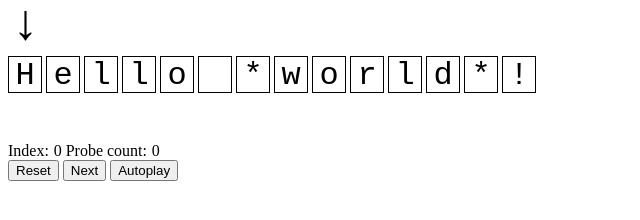
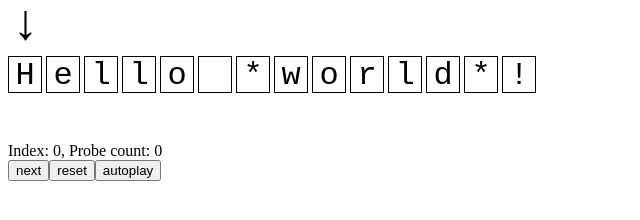
Before and after one commit to marcusklaas/parser-dos-demo, a plain HTML site: page index.html in a window 1280 px wide. Shown: the full height of the page, 0-640 px from the left. Drawn offline with Linux system fonts and the light colour scheme.

Commit message:
Abstract visualisation into class

```diff
--- a/index.html
+++ b/index.html
@@ -7,151 +7,179 @@
     <link rel="stylesheet" type="text/css" href="style.css">
     <title>Scanner DoS Demo</title>
     <script>
-        const autoplayDelayMs = 300;
-        let ix = 0;
-        let probeCount = 0;
-        let text = `Hello *world*!`;
-        let anchor = null;
+        class Demo {
+            constructor(container, text, parseFnGen, autoplayDelayMs = 300) {
+                this.container = container;
+                this.autoplayDelayMs = autoplayDelayMs;
+                this.text = text;
+                this.ix = 0;
+                this.probeCount = 0;
+                this.anchor = null;
+                this.parseFnGen = parseFnGen;
+                this.parseFn = parseFnGen();
 
-        const parseFnGen = () => {
-            let inside = false;
+                this.setupUI();
+                this.updateUI();
+            }
 
-            // parseFn takes the current ix, anchor and text
-            // and returns an anchor and a span
-            return (ix, anchor, text) => {
-                if (text[ix] == '*') {
-                    if (inside) {
-                        return [null, [anchor, ix]];
-                    } else {
-                        inside = true;
-                        return [ix, null];
-                    }
+            setupUI() {
+                const self = this;
 
+                // Create display section
+                this.section = document.createElement("section");
+                for (const c of this.text) {
+                    const charElt = document.createElement("char");
+                    charElt.innerText = c;
+                    this.section.appendChild(charElt);
+                }
+                this.container.appendChild(this.section);
+
+                // Create form and its buttons
+                const form = document.createElement("form");
+                this.container.appendChild(form);
+
+                this.indexSpan = document.createElement("span");
+                this.indexSpan.classList.add("index");
+                form.appendChild(this.indexSpan);
+
+                this.counterSpan = document.createElement("span");
+                this.counterSpan.classList.add("counter");
+                form.appendChild(this.counterSpan);
+                form.appendChild(document.createElement('br'));
+
+                const nextButton = document.createElement("button");
+                nextButton.innerText = "next";
+                nextButton.type = "button";
+                nextButton.addEventListener("click", () => self.next());
+                form.appendChild(nextButton);
+
+                const resetButton = document.createElement("button");
+                resetButton.innerText = "reset";
+                resetButton.type = "button";
+                resetButton.addEventListener("click", () => self.reset());
+                form.appendChild(resetButton);
+
+                const autoplayButton = document.createElement("button");
+                autoplayButton.innerText = "autoplay";
+                autoplayButton.type = "button";
+                autoplayButton.addEventListener("click", () => self.autoplay());
+                form.appendChild(autoplayButton);
+            }
+
+            updateUI() {
+                // first deactivate any existing active nodes
+                for (const node of this.section.querySelectorAll("char.active")) {
+                    node.classList.remove("active");
                 }
 
-                return [anchor, null];
-            }
-        };
-        let parseFn = parseFnGen();
+                // activate node with given index
+                const node = this.section.querySelector(`char:nth-child(${this.ix + 1})`);
+                node.classList.add("active");
 
-        const updateUI = () => {
-            // first deactivate any existing active nodes
-            for (const node of document.querySelectorAll("char.active")) {
-                node.classList.remove("active");
+                // unmark marked nodes
+                for (const node of this.section.querySelectorAll("char.marked")) {
+                    node.classList.remove("marked");
+                }
+
+                if (this.anchor !== null) {
+                    // anchor is set, lets mark nodes between anchor and
+                    // active node
+                    let marked = 0;
+                    const nodes = this.section.querySelectorAll(`char:nth-child(n + ${this.anchor + 1})`);
+                    for (const node of nodes) {
+                        node.classList.add("marked");
+                        marked += 1;
+                        if (marked > this.ix - this.anchor) {
+                            break;
+                        }
+                    }
+                }
+
+                // set form elements
+                this.indexSpan.innerHTML = this.ix;
+                this.counterSpan.innerHTML = this.probeCount;
             }
 
-            // activate node with given index
-            const node = document.querySelector(`char:nth-child(${ix + 1})`);
-            node.classList.add("active");
+            markSpan(span) {
+                // unmark marked nodes
+                for (const node of this.section.querySelectorAll("char.marked")) {
+                    node.classList.remove("marked");
+                }
 
-            // unmark marked nodes
-            for (const node of document.querySelectorAll("char.marked")) {
-                node.classList.remove("marked");
-            }
-
-            if (anchor !== null) {
-                // anchor is set, lets mark nodes between anchor and
-                // active node
-                const markLimit = ix - anchor;
+                const [spanStart, spanEnd] = span;
+                const nodes = this.section.querySelectorAll(`char:nth-child(n + ${spanStart + 1})`);
                 let marked = 0;
-                const nodes = document.querySelectorAll(`char:nth-child(n + ${anchor + 1})`);
                 for (const node of nodes) {
-                    node.classList.add("marked");
+                    node.classList.add("final");
                     marked += 1;
-                    if (marked > markLimit) {
+                    if (marked > spanEnd - spanStart) {
                         break;
                     }
                 }
             }
 
-            // set form elements
-            document.getElementById("index").innerHTML = ix;
-            document.getElementById("count").innerHTML = probeCount;
-        };
-
-        const markSpan = span => {
-            // unmark marked nodes
-            for (const node of document.querySelectorAll("char.marked")) {
-                node.classList.remove("marked");
+            next() {
+                if (this.text.length > this.ix + 1) {
+                    this.ix += 1;
+                    this.probeCount += 1;
+                    const [newAnchor, span] = (this.parseFn)(this.ix, this.anchor, this.text);
+                    this.anchor = newAnchor;
+                    if (span !== null) {
+                        this.markSpan(span);
+                    }
+                }
+                this.updateUI();
             }
 
-            const [spanStart, spanEnd] = span;
-            const nodes = document.querySelectorAll(`char:nth-child(n + ${spanStart + 1})`);
-            let marked = 0;
-            for (const node of nodes) {
-                node.classList.add("final");
-                marked += 1;
-                if (marked > spanEnd - spanStart) {
-                    break;
+            reset() {
+                // unmark marked nodes
+                for (const node of this.section.querySelectorAll("char.final")) {
+                    node.classList.remove("final");
                 }
-            }
-        };
 
-        const next = () => {
-            if (text.length > ix + 1) {
-                ix += 1;
-                probeCount += 1;
-                const [newAnchor, span] = parseFn(ix, anchor, text);
-                anchor = newAnchor;
-                if (span !== null) {
-                    markSpan(span);
-                }
-            }
-            updateUI();
-        };
-
-        const reset = () => {
-            // unmark marked nodes
-            for (const node of document.querySelectorAll("char.final")) {
-                node.classList.remove("final");
+                this.ix = 0;
+                this.probeCount = 0;
+                this.parseFn = this.parseFnGen();
+                this.updateUI();
             }
 
-            ix = 0;
-            probeCount = 0;
-            parseFn = parseFnGen();
-            updateUI();
-        };
-
-        const autoplay = () => {
-            next();
-            if (text.length > ix + 1) {
-                setTimeout(autoplay, autoplayDelayMs);
+            autoplay() {
+                const self = this;
+                this.next();
+                if (this.text.length > this.ix + 1) {
+                    setTimeout(() => self.autoplay(), this.autoplayDelayMs);
+                }
             }
         }
 
         window.addEventListener("DOMContentLoaded", () => {
-            document.getElementById("next").addEventListener("click", next);
-            document.getElementById("reset").addEventListener("click", reset);
-            document.getElementById("autoplay").addEventListener("click", autoplay);
+            new Demo(
+                document.getElementsByTagName("demo")[0],
+                "Hello *world*!",
+                () => {
+                    let inside = false;
 
-            const displaySection = document.getElementById("display");
-            displaySection.innerHTML = "";
+                    // parseFn takes the current ix, anchor and text
+                    // and returns an anchor and a span
+                    return (ix, anchor, text) => {
+                        if (text[ix] == '*') {
+                            if (inside) {
+                                return [null, [anchor, ix]];
+                            } else {
+                                inside = true;
+                                return [ix, null];
+                            }
 
-            for (const c of text) {
-                const charElt = document.createElement("char");
-                charElt.innerText = c;
-                displaySection.appendChild(charElt);
-            }
+                        }
 
-            updateUI();
+                        return [anchor, null];
+                    }
+                }
+            );
         });
     </script>
 </head>
 <body>
-    <section id="display">
-        <char>h</char>
-        <char>e</char>
-        <char>l</char>
-        <char>l</char>
-        <char>o</char>
-    </section>
-    <form id="controls">
-        <label for="index">Index</label><span id="index">0</span>
-        <label for="count">Probe count</label><span id="count">0</span>
-        <br/>
-        <button id="reset" type="button">Reset</button>
-        <button id="next" type="button">Next</button>
-        <button id="autoplay" type="button">Autoplay</button>
-    </form>
+    <demo/>
 </body>
 </html>
--- a/style.css
+++ b/style.css
@@ -1,4 +1,4 @@
-section#display {
+section {
     font-family: monospace;
     font-size: 32px;
     margin-bottom: 1.5em;
@@ -32,8 +32,12 @@ char.final {
     background-color: rgb(62, 209, 123);
 }
 
-#controls {
-    max-width: 20em;
+span.index:before {
+    content: 'Index: ';
+}
+
+span.counter:before {
+    content: ', Probe count: ';
 }
 
 label:after {
```
